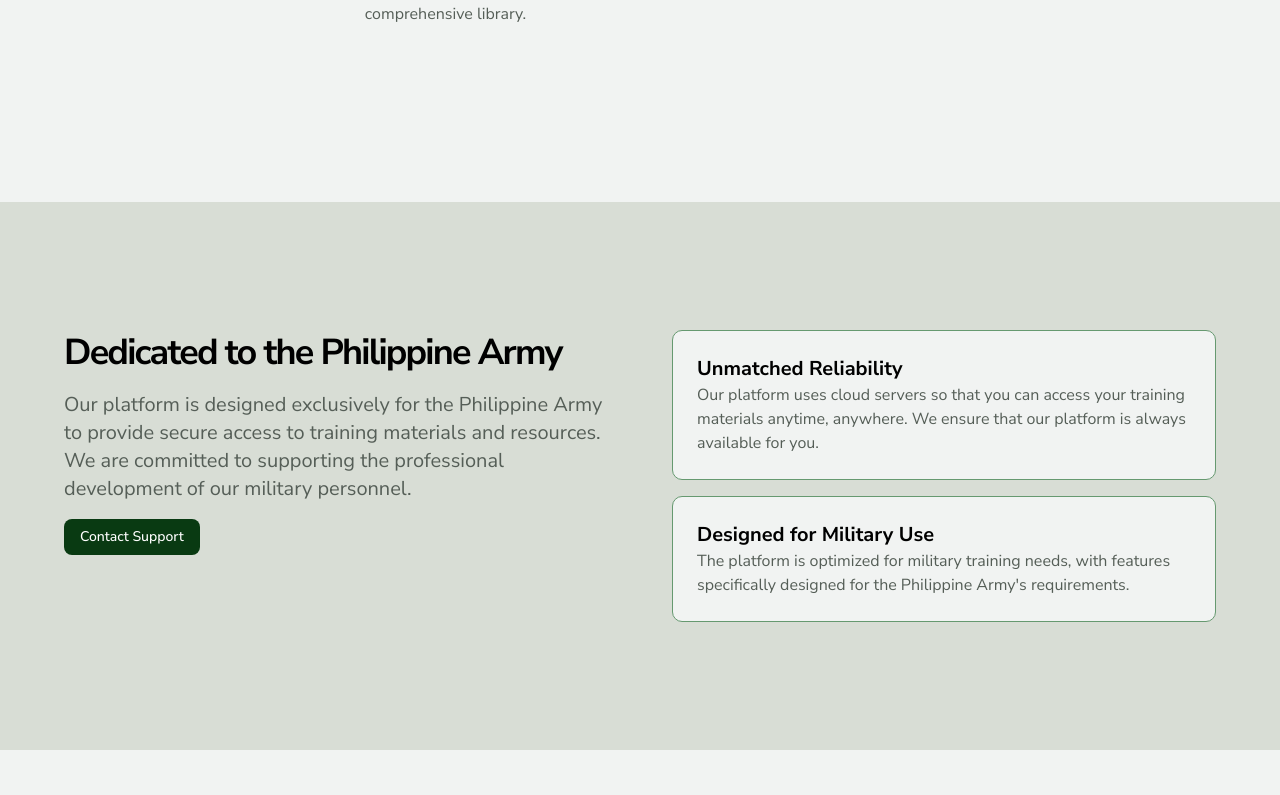
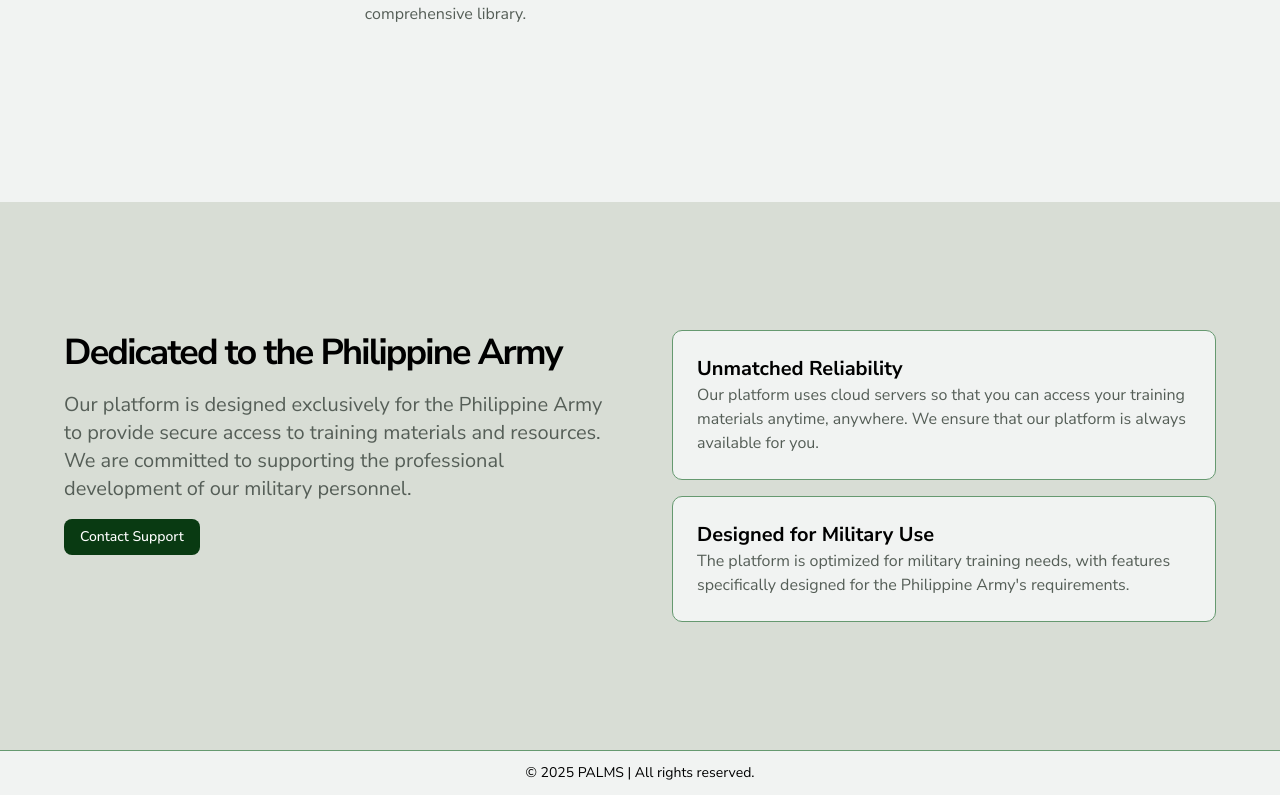
Before and after one commit to jetsgarcia/palms, a Next.js app: page / in a window 1280 px wide. Shown: the part 1717-2512 px from the top of the page. Before the commit the page ends 2467 px from the top, so only its background shows below. Built offline with nearby package versions, Linux system fonts and the light colour scheme.

Commit message:
feat: add Footer component

```diff
--- a/src/app/page.tsx
+++ b/src/app/page.tsx
@@ -3,6 +3,7 @@
 import FeaturesSection from "@/components/homepage/feature-section";
 import HowItWorksSection from "@/components/homepage/how-it-works-section";
 import ContactSection from "@/components/homepage/contact-section";
+import Footer from "@/components/homepage/footer";
 
 export default function HomePage() {
   return (
@@ -14,6 +15,7 @@
         <HowItWorksSection />
         <ContactSection />
       </main>
+      <Footer />
     </div>
   );
 }
--- /dev/null
+++ b/src/components/homepage/footer.tsx
@@ -0,0 +1,13 @@
+export default function Footer() {
+  return (
+    <footer className="w-full border-t bg-background px-4">
+      <div className="container mx-auto grid place-items-center py-2">
+        <div className="flex flex-col items-center gap-4 px-8 md:flex-row md:gap-2 md:px-0">
+          <p className="text-center text-sm leading-loose md:text-left">
+            &copy; {new Date().getFullYear()} PALMS | All rights reserved.
+          </p>
+        </div>
+      </div>
+    </footer>
+  );
+}
```
